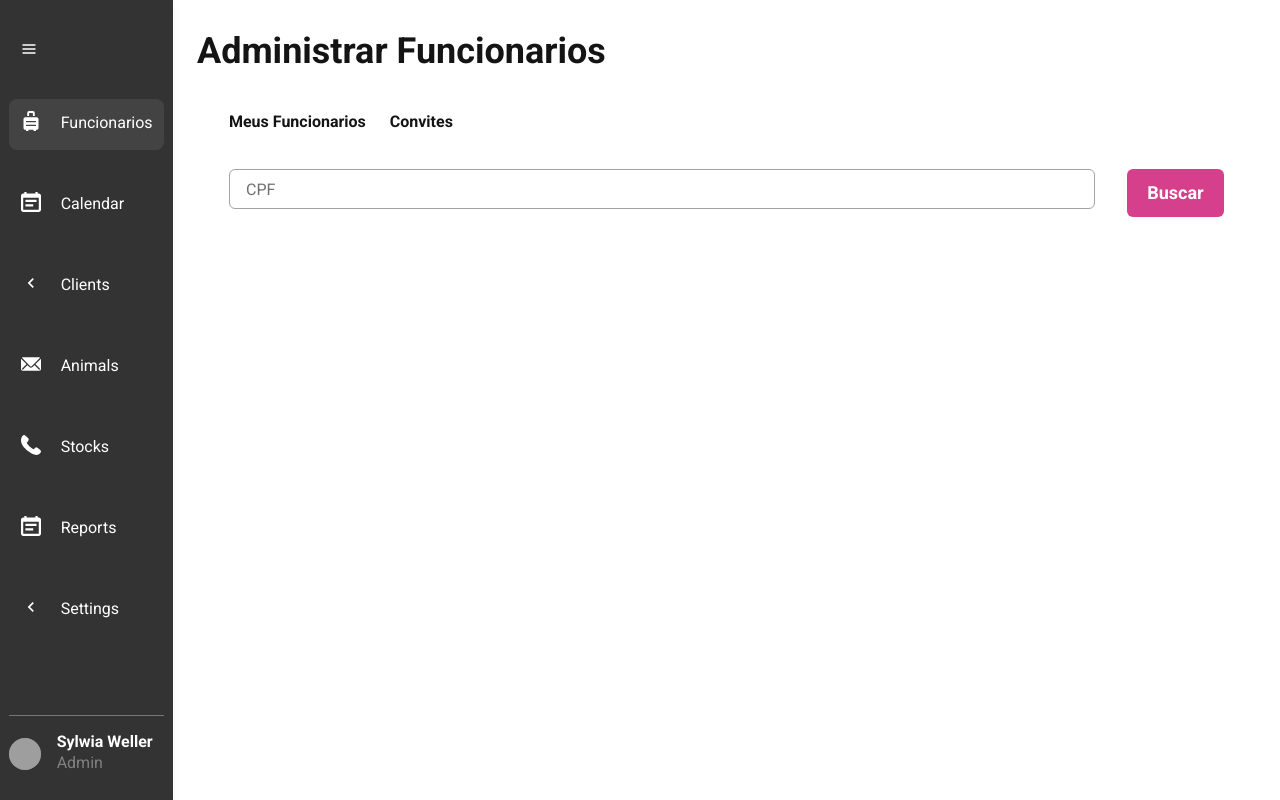
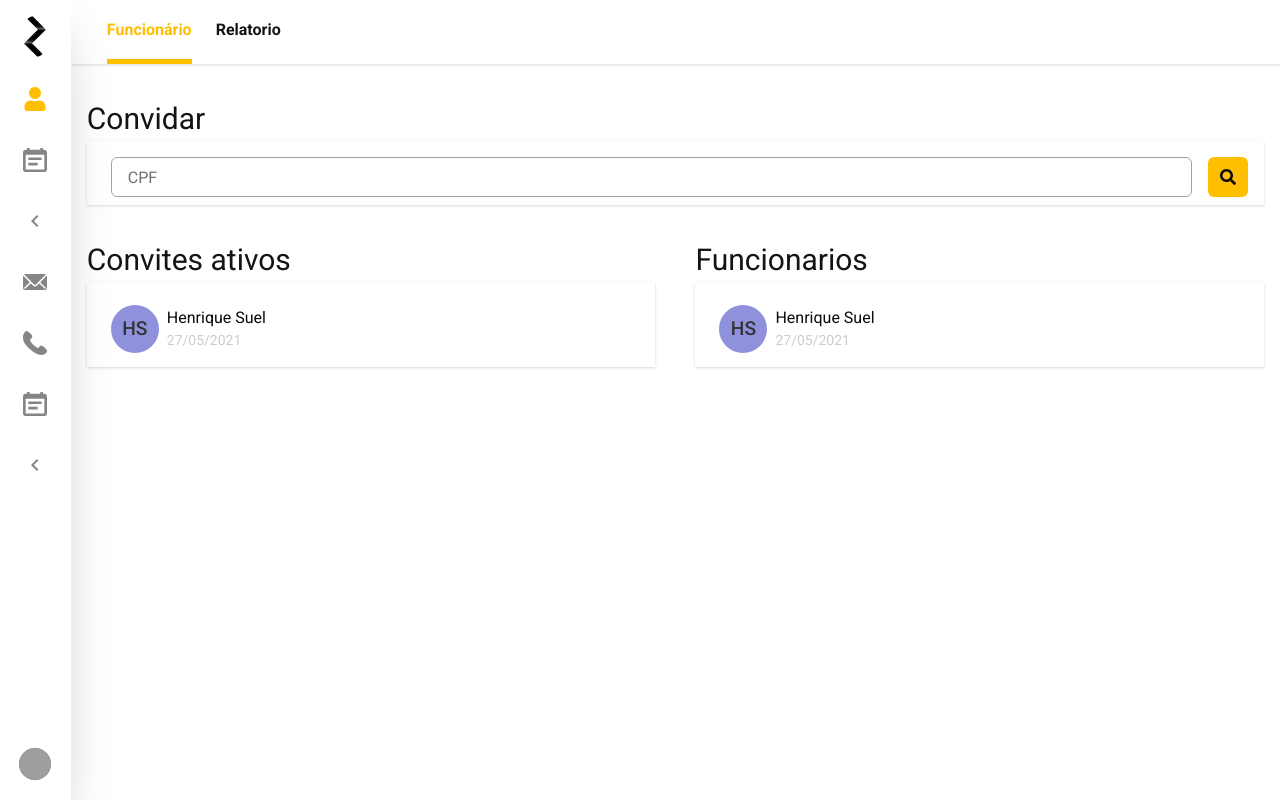
Before and after one commit to HenriqueSuel/realceclub-web-old, a Next.js app: page /dashboard in a window 1280 px wide. Built offline with nearby package versions, Linux system fonts and the light colour scheme; grey boxes are pictures that could not be loaded.

Commit message:
enviar convite para funcionario

```diff
--- /dev/null
+++ b/src/components/CardRoutes/index.tsx
@@ -0,0 +1,62 @@
+import { Flex, HStack, Text } from "@chakra-ui/layout";
+import { useRouter } from "next/router";
+import { useEffect, useState } from "react";
+
+interface ICardRoutes {
+    name: string;
+    route: string;
+    isActive: boolean;
+}
+
+interface IProps {
+    data: ICardRoutes[]
+}
+
+const CardRoutes = ({ data }: IProps) => {
+
+    const router = useRouter();
+    const [routes, setRoutes] = useState([])
+
+    useEffect(() => {
+        const onMount = () => {
+            const treatedRoutes = data.map(route => (
+                {
+                    ...route,
+                    isActive: route.route === router.asPath
+                }
+            ))
+            setRoutes(treatedRoutes)
+        }
+        onMount();
+    }, [])
+
+
+
+    return (
+        <Flex
+            boxShadow="base"
+            direction="column"
+            height="16"
+            pl="9"
+        >
+            <HStack spacing="24px" height="100%">
+                {routes.map(({ name, isActive }, index) => (
+                    <Text
+                        key={index}
+                        height="100%"
+                        display="flex"
+                        alignItems="center"
+                        fontWeight="bold"
+                        cursor="pointer"
+                        borderBottom={isActive ? '5px solid #FFBF00' : "5px solid transparent"}
+                        color={isActive ? "yellow" : "gray.900"}
+                        _hover={null}
+                    >{name}</Text>
+
+                ))}
+            </HStack>
+        </Flex>
+    )
+}
+
+export default CardRoutes;
--- /dev/null
+++ b/src/components/CardUser/index.tsx
@@ -0,0 +1,30 @@
+import { Avatar } from "@chakra-ui/avatar";
+import { Flex, Text } from "@chakra-ui/layout";
+
+interface IPropsCardUser {
+    avatar: string;
+    name: string;
+    date?: string;
+    email?: string;
+    children?: React.ReactNode
+}
+
+const CardUser = ({ avatar, name, date, email, children }: IPropsCardUser) => {
+    return (
+        <Flex pt="2" pb="2" alignItems="center">
+            <Avatar name={name} src={avatar} />
+
+            <Flex
+                m="2"
+                direction="column"
+            >
+                <Text fontSize="md">{name}</Text>
+                <Text fontSize="sm" color="gray.100">{date || email}</Text>
+            </Flex>
+
+            {children}
+        </Flex>
+    )
+}
+
+export default CardUser;
--- a/src/components/NavItem/index.tsx
+++ b/src/components/NavItem/index.tsx
@@ -18,16 +18,13 @@ const NavItem = ({ icon, title, navSize, active = false }) => {
         >
             <Menu placement="right">
                 <Link
-                    backgroundColor={active && "whiteAlpha.200"}
-                    p={3}
                     borderRadius={8}
-                    _hover={{ textDecor: 'none', backgroundColor: "whiteAlpha.200" }}
                     w={navSize == "large" && "100%"}
                 >
                     <MenuButton w="100%">
-                        <Flex>
-                            <Icon as={icon} fontSize="xl" />
-                            <Text ml={5} display={navSize == "small" ? "none" : "flex"}>{title}</Text>
+                        <Flex >
+                            <Icon as={icon} fontSize="1.5rem" color={active && "yellow" || "gray.300"}  />
+                            <Text ml={5} color={active && "yellow" || "gray.300" } display={navSize == "small" ? "none" : "flex"}>{title}</Text>
                         </Flex>
                     </MenuButton>
                 </Link>
--- a/src/components/SideBar/index.tsx
+++ b/src/components/SideBar/index.tsx
@@ -2,44 +2,43 @@ import { useState } from 'react'
 import {
     Flex,
     Text,
-    IconButton,
     Divider,
     Avatar,
-    Heading
+    Heading,
+    Image
 } from '@chakra-ui/react'
-import { HamburgerIcon, PhoneIcon, EmailIcon, CalendarIcon, ChevronLeftIcon, } from '@chakra-ui/icons';
-import { FaSuitcaseRolling } from 'react-icons/fa';
+import { PhoneIcon, EmailIcon, CalendarIcon, ChevronLeftIcon, } from '@chakra-ui/icons';
+import { FaSuitcaseRolling, FaUser } from 'react-icons/fa';
 import NavItem from '../NavItem'
 
 
 const SideBar = () => {
-    const [navSize, changeNavSize] = useState("large")
+    const [navSize, changeNavSize] = useState("small")
 
     return (
         <>
             <Flex
                 pos="sticky"
-                boxShadow="0 4px 12px 0 rgba(0, 0, 0, 0.05)"
+                boxShadow="2xl"
                 w={navSize == "small" ? "75px" : "200px"}
                 flexDir="column"
                 justifyContent="space-between"
-                bg="gray.800"
+                bg="white"
                 color="white"
+                minHeight="100vh"
             >
                 <Flex
-                    p="5%"
+                    p="4"
                     flexDir="column"
                     w="100%"
                     alignItems={navSize == "small" ? "center" : "flex-start"}
                     as="nav"
                 >
-                    <IconButton
-                        aria-label="Menu Hamburger"
-                        background="none"
-                        mt={5}
-                        _hover={{ background: 'none' }}
-                        colorScheme="teal"
-                        icon={<HamburgerIcon />}
+                    <Image
+                        margin="auto"
+                        borderRadius="full"
+                        src="/images/realceclub.png"
+                        alt="Segun Adebayo"
                         onClick={() => {
                             if (navSize == "small")
                                 changeNavSize("large")
@@ -47,7 +46,7 @@ const SideBar = () => {
                                 changeNavSize("small")
                         }}
                     />
-                    <NavItem navSize={navSize} icon={FaSuitcaseRolling} title="Funcionarios" active />
+                    <NavItem navSize={navSize} icon={FaUser} title="Funcionarios" active />
                     <NavItem navSize={navSize} icon={CalendarIcon} title="Calendar" />
                     <NavItem navSize={navSize} icon={ChevronLeftIcon} title="Clients" />
                     <NavItem navSize={navSize} icon={EmailIcon} title="Animals" />
@@ -67,8 +66,7 @@ const SideBar = () => {
                     <Flex mt={4} align="center">
                         <Avatar size="sm" src="avatar-1.jpg" />
                         <Flex flexDir="column" ml={4} display={navSize == "small" ? "none" : "flex"}>
-                            <Heading as="h3" size="sm">Sylwia Weller</Heading>
-                            <Text color="gray">Admin</Text>
+                            <Text color="gray.300">Nome da empresa</Text>
                         </Flex>
                     </Flex>
                 </Flex>
--- a/src/pages/dashboard/index.tsx
+++ b/src/pages/dashboard/index.tsx
@@ -1,57 +1,164 @@
-import { Button } from "@chakra-ui/button";
-import { Box, Flex, Container, Text, HStack } from "@chakra-ui/layout";
-import { Input } from "../../components/Input";
+import { Avatar } from "@chakra-ui/avatar";
+import { Button, IconButton } from "@chakra-ui/button";
+import { Box, Flex, Text, HStack, SimpleGrid, GridItem, Container } from "@chakra-ui/layout";
 import SideBar from "../../components/SideBar";
+import { Input } from '../../components/Input';
+import { SubmitHandler, useForm } from "react-hook-form";
+import { yupResolver } from "@hookform/resolvers/yup";
+import * as yup from 'yup';
+import { useAlert } from "../../contexts/AlertContext";
+import { FaSearch, FaUserPlus } from "react-icons/fa";
+import CardUser from "../../components/CardUser";
+import CardRoutes from "../../components/CardRoutes";
+import { getAuth, postAuth } from "../../services/apiAuth";
+import { useState } from "react";
 
 
+const ROUTES = [
+    {
+        name: 'Funcionário',
+        route: '/dashboard',
+        isActive: false
+    },
+    {
+        name: 'Relatorio',
+        route: '/relatorio',
+        isActive: false
+    }
+]
+
+const searchFormSchema = yup.object().shape({
+    cpf: yup.string().required('CPF é obrigatio'),
+})
+
 const dashboard = () => {
+
+    const [employeesFound, setEmployeesFound] = useState(null)
+
+    const { setAlert } = useAlert();
+    const { register, handleSubmit, formState } = useForm({
+        resolver: yupResolver(searchFormSchema)
+    })
+
+    const { errors } = formState
+
+    const handleSearch: SubmitHandler<{ cpf: string }> = async (values) => {
+        setEmployeesFound(null);
+        try {
+            const url = `/employees/search?cpf=${values.cpf}`
+            const employee = await getAuth(url);
+            setEmployeesFound(employee);
+        } catch (err) {
+            setEmployeesFound(null);
+            setAlert({ message: err.message, color: 'error' });
+        }
+    }
+
+    const handleInvite = async () => {
+        try {
+            await postAuth('/company/invite', { cpf: employeesFound.cpf });
+            setAlert({ message: 'Convite realiado com sucesso', color: 'success' });;
+            setEmployeesFound(null);
+        } catch (error) {
+            setAlert({ message: error.message, color: 'error' });
+        }
+    }
+
     return (
         <Flex w="100%">
             <SideBar />
 
             <Flex direction="column" width="100%">
-                <Flex bg="white.200" p="6" direction="column" minHeight="100vh">
-                    <Text color="gray.900" fontSize="4xl" fontWeight="800">Administrar Funcionarios</Text>
+                <CardRoutes data={ROUTES} />
 
-                    <Flex
+                <Container
+                    marginTop="8"
+                    maxW="container.xl">
+                    <SimpleGrid columns={{ sm: 1, md: 1, lg: 1, xl: 1 }} spacing="40px">
+                        <Box>
+                            <Text color="gray.900" fontSize="3xl">Convidar</Text>
 
-                        width="100%"
-                        p="8"
-                        bg="white"
-                        direction="column"
-                    >
-                        <Flex>
-                            <HStack spacing="24px">
-                                <Text fontWeight="bold" cursor="pointer" borderBottom="3px solid transparent" color="gray.900" _hover={{ borderBottom: '3px solid #181B23' }}>Meus Funcionarios</Text>
-                                <Text fontWeight="bold" cursor="pointer" borderBottom="3px solid transparent" color="gray.900" _hover={{ borderBottom: '3px solid #181B23' }}>Convites</Text>
-                            </HStack>
-
-                        </Flex>
+                            <Flex boxShadow="base" pt="2" pl="6" direction="column" >
 
 
-                        <Flex mt="8">
+                                <Flex pt="2" pb="2" alignItems="center">
+                                    <Flex
+                                        display="flex"
+                                        justifyContent="center"
+                                        alignSelf="center"
+                                        as="form"
+                                        w="100%"
+                                        onSubmit={handleSubmit(handleSearch)}
+                                    >
                                         <Input
                                             placeholder="CPF"
                                             name="cpf"
-                                type="string"
+                                            type="cpf"
+                                            mask="999.999.999-99"
+                                            error={errors.cpf}
+                                            {...register('cpf')}
                                         />
-
-                            <Button
-                                ml="8"
+                                        <IconButton
+                                            ml="4"
+                                            mr="4"
                                             type="submit"
-                                colorScheme="pink"
-                                size="lg"
-                            >
-                                Buscar
-                            </Button>
+                                            bg="yellow"
+                                            aria-label="Search database"
+                                            icon={<FaSearch />}
+                                            isLoading={formState.isSubmitting}
+                                        />
                                     </Flex>
 
                                 </Flex>
 
+                                {employeesFound && (
+                                    <CardUser name={employeesFound?.full_name} email={employeesFound?.email} avatar={null} >
+                                        <Flex
+                                            flexGrow={1}
+                                            justifyContent="right">
+                                            <IconButton
+                                                ml="4"
+                                                mr="4"
+                                                type="submit"
+                                                bg="green"
+                                                aria-label="Search database"
+                                                icon={<FaUserPlus color="white" />}
+                                                onClick={handleInvite}
+                                            />
                                         </Flex>
 
+                                    </CardUser>
+                                )}
+
+
+
+
+
                             </Flex>
+                        </Box>
+                    </SimpleGrid>
+
+                    <SimpleGrid marginTop="8" columns={{ sm: 1, md: 1, lg: 2, xl: 2 }} spacing="40px">
+                        <Box>
+                            <Text color="gray.900" fontSize="3xl">Convites ativos</Text>
+
+                            <Flex boxShadow="base" pt="2" pl="6" direction="column" >
+                                <CardUser name="Henrique Suel" date="27/05/2021" avatar={null} />
                             </Flex>
+                        </Box>
+                        <Box>
+                            <Text color="gray.900" fontSize="3xl">Funcionarios</Text>
+
+                            <Flex boxShadow="base" pt="2" pl="6" direction="column" >
+                                <CardUser name="Henrique Suel" date="27/05/2021" avatar={null} />
+                            </Flex>
+                        </Box>
+
+
+                    </SimpleGrid>
+                </Container>
+            </Flex>
+        </Flex >
     )
 
 }
```
Also changed, not shown: src/services/apiAuth.ts (+12 -2 lines), public/images/realceclub.png (added). Lines whose indentation alone changed are shown as unchanged.
